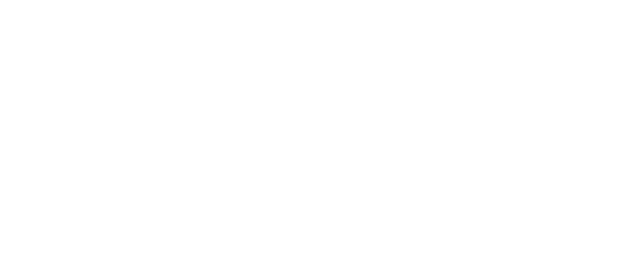
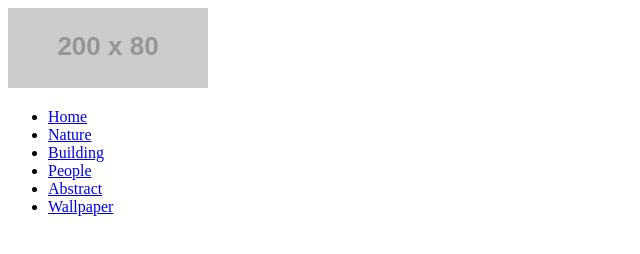
Before and after one commit to ShoxruxDevolopment/Demo-photo-gallery, a plain HTML site: page index.html in a window 1280 px wide. Shown: the whole page, without its empty margins (0-640 px from the left). Drawn offline with Linux system fonts and the light colour scheme; placeholder pictures from the web are drawn by us.

Commit message:
Add header

```diff
--- a/index.html
+++ b/index.html
@@ -6,6 +6,25 @@
   <title>Image gallery</title>
 </head>
 <body>
+<!-- Site-header -->
+<a href="#">
+  <img src="https://via.placeholder.com/200/80" alt="placeholder Logo" width="200" height="80">
+</a>
+<nav>
+  <ul>
+    <li><a href="index.html">Home</a></li>
+    <li><a href="index.html">Nature</a></li>
+    <li><a href="index.html">Building</a></li>
+    <li><a href="index.html">People</a></li>
+    <li><a href="index.html">Abstract</a></li>
+    <li><a href="index.html">Wallpaper</a></li>
 
+
+
+
+
+
+  </ul>
+</nav>
 </body>
 </html>
```
